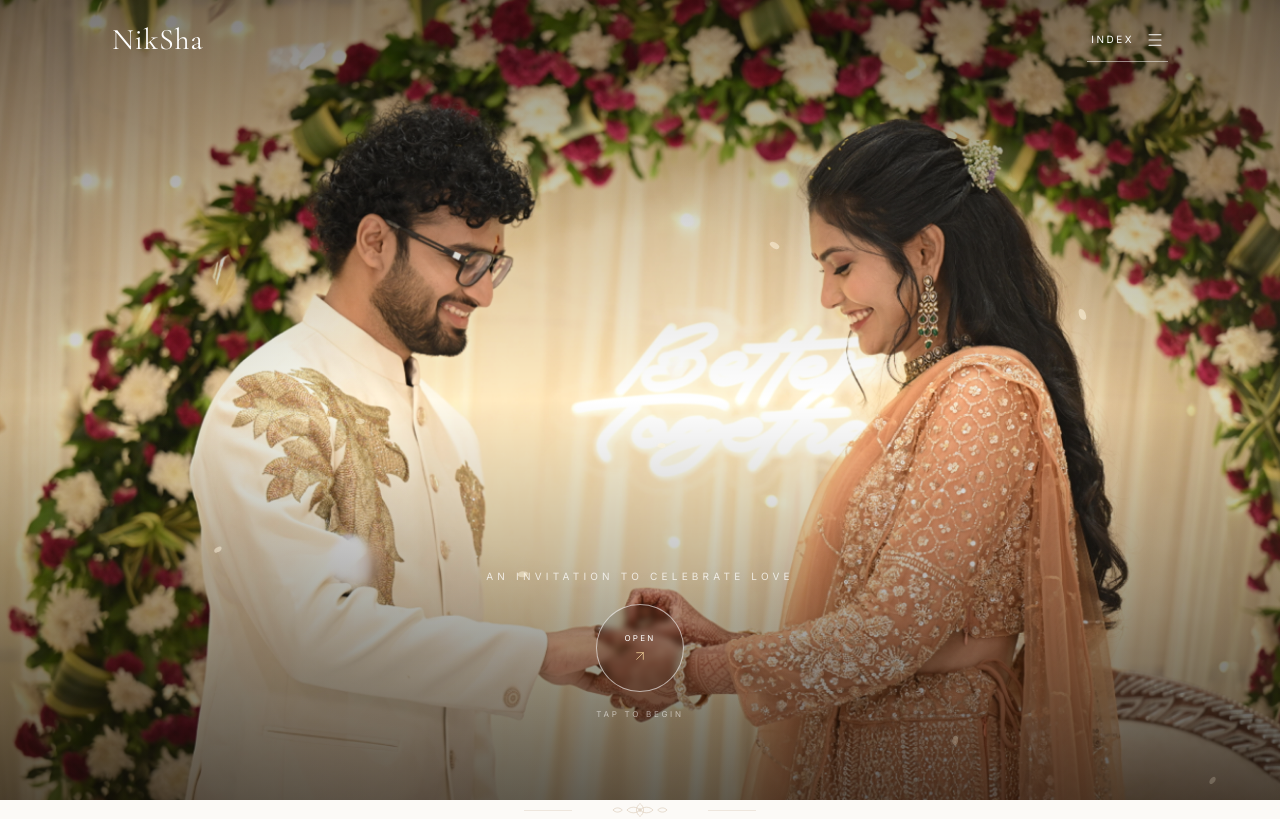
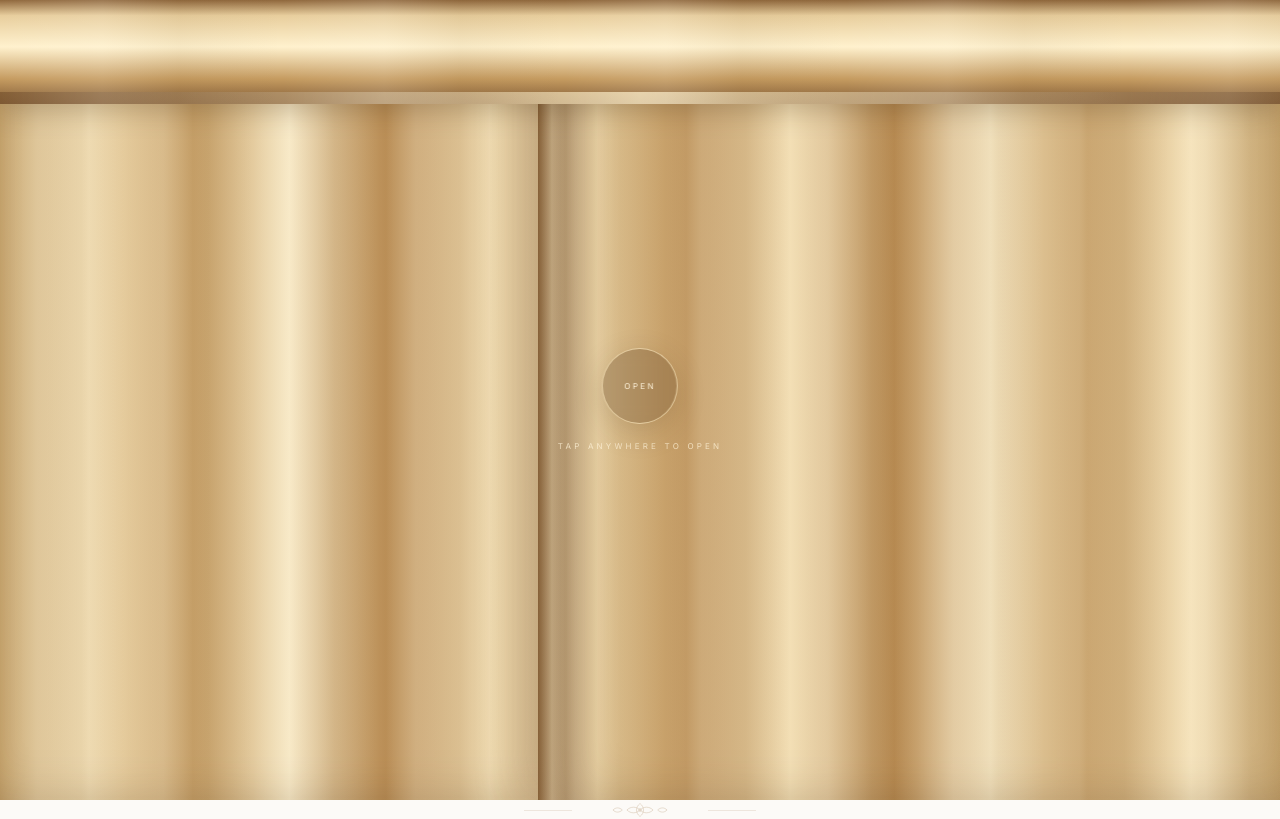
Before and after one commit to NikethVelala/NikSha, a Next.js app: page / in a window 1280 px wide. Shown: the top 819 px of the page. Built offline with nearby package versions, Linux system fonts and the light colour scheme.

Commit message:
Fix cinematic opening curtain reveal

```diff
--- a/components/Hero/Hero.tsx
+++ b/components/Hero/Hero.tsx
@@ -2,24 +2,25 @@
 
 import Image from "next/image";
 import { motion } from "framer-motion";
-import { ArrowUpRight } from "lucide-react";
+import { ArrowDown } from "lucide-react";
 import { useEffect, useState } from "react";
 import { wedding } from "@/data/wedding";
 
 const petals = [
-  { left: "6%", delay: 0, duration: 6.8, drift: 42, rotate: 22, size: 11 },
-  { left: "16%", delay: 1.7, duration: 8.2, drift: -28, rotate: -35, size: 8 },
-  { left: "27%", delay: 3.2, duration: 7.4, drift: 36, rotate: 48, size: 9 },
-  { left: "39%", delay: 0.9, duration: 9.1, drift: -44, rotate: -20, size: 10 },
-  { left: "51%", delay: 2.8, duration: 7.8, drift: 30, rotate: 35, size: 8 },
-  { left: "63%", delay: 4.1, duration: 8.8, drift: -38, rotate: -42, size: 10 },
-  { left: "74%", delay: 1.1, duration: 7.1, drift: 46, rotate: 30, size: 9 },
-  { left: "86%", delay: 3.6, duration: 8.5, drift: -32, rotate: -28, size: 11 },
-  { left: "94%", delay: 0.4, duration: 7.6, drift: 26, rotate: 44, size: 8 },
+  { left: "5%", delay: 0, duration: 6.8, drift: 36, rotate: 22, size: 10 },
+  { left: "14%", delay: 1.6, duration: 8.1, drift: -24, rotate: -30, size: 8 },
+  { left: "25%", delay: 3.1, duration: 7.2, drift: 30, rotate: 42, size: 9 },
+  { left: "38%", delay: 0.8, duration: 8.7, drift: -34, rotate: -18, size: 10 },
+  { left: "51%", delay: 2.6, duration: 7.7, drift: 26, rotate: 34, size: 8 },
+  { left: "63%", delay: 4, duration: 8.5, drift: -30, rotate: -40, size: 10 },
+  { left: "75%", delay: 1, duration: 7, drift: 38, rotate: 28, size: 9 },
+  { left: "87%", delay: 3.5, duration: 8.2, drift: -26, rotate: -26, size: 10 },
+  { left: "95%", delay: 0.3, duration: 7.5, drift: 22, rotate: 40, size: 8 },
 ];
 
 export default function Hero() {
   const [isOpening, setIsOpening] = useState(false);
+  const [isCurtainVisible, setIsCurtainVisible] = useState(true);
   const groom = wedding.couple.groom;
   const bride = wedding.couple.bride;
 
@@ -27,8 +28,11 @@ export default function Hero() {
     if (!isOpening) return;
 
     const timer = window.setTimeout(() => {
-      document.getElementById("welcome")?.scrollIntoView({ behavior: "smooth", block: "start" });
-    }, 2350);
+      setIsCurtainVisible(false);
+      window.requestAnimationFrame(() => {
+        document.getElementById("welcome")?.scrollIntoView({ behavior: "smooth", block: "start" });
+      });
+    }, 2050);
 
     return () => window.clearTimeout(timer);
   }, [isOpening]);
@@ -39,7 +43,7 @@ export default function Hero() {
 
   return (
     <section
-      className="relative min-h-[100svh] w-full overflow-hidden bg-[#211b16] text-white"
+      className="relative min-h-[100svh] w-full overflow-hidden bg-[#201b16] text-white"
       onClick={openInvitation}
       role="button"
       tabIndex={0}
@@ -60,81 +64,105 @@ export default function Hero() {
         className="object-cover object-[center_35%] sm:object-center"
       />
 
-      <div className="absolute inset-0 bg-gradient-to-b from-black/35 via-transparent to-black/55" />
-      <div className="absolute inset-0 bg-[radial-gradient(ellipse_at_center,transparent_30%,rgba(20,12,7,0.34)_100%)]" />
+      <div className="absolute inset-0 bg-gradient-to-b from-black/30 via-transparent to-black/45" />
 
-      {!isOpening && (
-        <motion.div
-          initial={{ opacity: 0, y: 18 }}
-          animate={{ opacity: 1, y: 0 }}
-          transition={{ duration: 1, delay: 0.5, ease: [0.22, 1, 0.36, 1] }}
-          className="absolute inset-x-0 bottom-[10%] z-20 flex flex-col items-center text-center"
-        >
-          <p className="mb-5 text-[9px] uppercase tracking-[0.42em] text-white/75 sm:text-[10px]">
-            An invitation to celebrate love
-          </p>
-          <div className="group flex h-[78px] w-[78px] items-center justify-center rounded-full border border-white/60 bg-black/10 backdrop-blur-[3px] transition-transform duration-700 hover:scale-105 sm:h-[88px] sm:w-[88px]">
-            <span className="flex flex-col items-center gap-1 text-[8px] uppercase tracking-[0.28em]">
-              <span>Open</span>
-              <ArrowUpRight className="h-4 w-4 text-[#f1d19a] transition-transform duration-500 group-hover:translate-x-0.5 group-hover:-translate-y-0.5" strokeWidth={1.15} />
-            </span>
-          </div>
-          <p className="mt-4 text-[8px] uppercase tracking-[0.34em] text-white/55">Tap to begin</p>
-        </motion.div>
-      )}
-
-      {/* Soft foreground petals are present before the transition begins, so the opening feels alive rather than staged. */}
-      <div className="pointer-events-none absolute inset-0 z-30 overflow-hidden">
+      <div className="pointer-events-none absolute inset-0 z-40 overflow-hidden">
         {petals.map((petal, index) => (
           <motion.span
             key={index}
             initial={{ x: 0, y: "-12vh", opacity: 0, rotate: petal.rotate }}
             animate={{
               x: [0, petal.drift, petal.drift * -0.45, petal.drift * 0.7],
-              y: ["-12vh", "32vh", "72vh", "116vh"],
-              opacity: [0, 0.75, 0.65, 0],
+              y: ["-12vh", "30vh", "72vh", "116vh"],
+              opacity: [0, 0.7, 0.62, 0],
               rotate: [petal.rotate, petal.rotate + 90, petal.rotate + 210, petal.rotate + 330],
             }}
             transition={{ duration: petal.duration, delay: petal.delay, repeat: Infinity, ease: "linear" }}
-            className="absolute top-0 rounded-[70%_30%_65%_35%] bg-[#fff5df]/75 shadow-[0_1px_8px_rgba(255,239,200,0.18)]"
+            className="absolute top-0 rounded-[70%_30%_65%_35%] bg-[#fff4dd]/80 shadow-[0_1px_8px_rgba(255,239,200,0.2)]"
             style={{ left: petal.left, width: petal.size, height: petal.size * 0.62 }}
           />
         ))}
       </div>
 
-      {/* A short, layered veil reveal replaces the previous artificial curtain stage. */}
-      {isOpening && (
-        <div className="pointer-events-none fixed inset-0 z-[70] overflow-hidden bg-[#f4e8d2]">
+      {!isOpening && (
+        <motion.div
+          initial={{ opacity: 0, y: 14 }}
+          animate={{ opacity: 1, y: 0 }}
+          transition={{ duration: 0.9, delay: 0.45, ease: [0.22, 1, 0.36, 1] }}
+          className="absolute inset-x-0 bottom-[9%] z-50 flex flex-col items-center text-center"
+        >
+          <p className="mb-4 text-[9px] uppercase tracking-[0.42em] text-white/80 sm:text-[10px]">
+            An invitation to celebrate love
+          </p>
+          <div className="group flex h-[78px] w-[78px] items-center justify-center rounded-full border border-white/65 bg-black/10 backdrop-blur-sm transition-transform duration-500 hover:scale-105 sm:h-[88px] sm:w-[88px]">
+            <span className="flex flex-col items-center gap-1 text-[8px] uppercase tracking-[0.28em]">
+              <span>Open</span>
+              <ArrowDown className="h-4 w-4 text-[#f1d19a] transition-transform duration-500 group-hover:translate-y-0.5" strokeWidth={1.1} />
+            </span>
+          </div>
+          <p className="mt-4 text-[8px] uppercase tracking-[0.34em] text-white/60">Tap to begin</p>
+        </motion.div>
+      )}
+
+      {isCurtainVisible && (
+        <div className="pointer-events-none fixed inset-0 z-[70] overflow-hidden" aria-hidden="true">
+          {/* Deep outer drapes stay at the edges while the center opening reveals the photograph. */}
           <motion.div
-            initial={{ y: "108%", rotate: 1.5 }}
-            animate={{ y: "-108%", rotate: -1.5 }}
-            transition={{ duration: 1.55, ease: [0.76, 0, 0.24, 1] }}
-            className="absolute inset-x-[-8%] top-[-8%] h-[120%]"
+            initial={{ x: 0, scaleX: 1 }}
+            animate={isOpening ? { x: "-72%", scaleX: 0.94 } : { x: 0, scaleX: 1 }}
+            transition={{ duration: 1.85, ease: [0.76, 0, 0.24, 1] }}
+            className="absolute inset-y-0 left-0 w-[58%] origin-left"
             style={{
-              background: "linear-gradient(105deg, rgba(232,215,181,0.98) 0%, rgba(255,248,232,0.98) 24%, rgba(213,189,148,0.95) 47%, rgba(255,247,225,0.98) 70%, rgba(225,204,166,0.98) 100%)",
-              boxShadow: "0 -30px 90px rgba(117,77,28,0.18), inset 0 0 90px rgba(255,255,255,0.24)",
+              background: "linear-gradient(90deg,#c6a46d 0%,#f5e2b9 12%,#c59d63 26%,#f7e7c2 39%,#b88b52 52%,#f3dfb5 66%,#bd9259 80%,#e8cf9f 92%,#8f683d 100%)",
+              boxShadow: "inset -28px 0 48px rgba(72,45,19,0.25), 18px 0 45px rgba(73,48,24,0.2)",
             }}
           >
-            <div className="absolute inset-0 opacity-55 [background:repeating-linear-gradient(90deg,transparent_0%,rgba(255,255,255,0.38)_7%,rgba(144,106,57,0.12)_13%,rgba(255,255,255,0.3)_20%,transparent_28%)]" />
+            <div className="absolute inset-y-0 right-0 w-7 bg-gradient-to-l from-[#8b653b]/55 via-[#f5e3bb]/40 to-transparent" />
+            <div className="absolute inset-0 opacity-40 [background:repeating-linear-gradient(90deg,transparent_0%,rgba(255,250,235,.34)_5%,rgba(117,81,38,.16)_11%,transparent_17%)]" />
           </motion.div>
 
           <motion.div
-            initial={{ opacity: 0, scale: 0.96 }}
-            animate={{ opacity: [0, 1, 1, 0], scale: [0.96, 1, 1.02, 1.04] }}
-            transition={{ duration: 2.05, times: [0, 0.25, 0.7, 1], ease: "easeInOut" }}
-            className="absolute inset-0 flex items-center justify-center text-center"
+            initial={{ x: 0, scaleX: 1 }}
+            animate={isOpening ? { x: "72%", scaleX: 0.94 } : { x: 0, scaleX: 1 }}
+            transition={{ duration: 1.85, ease: [0.76, 0, 0.24, 1] }}
+            className="absolute inset-y-0 right-0 w-[58%] origin-right"
+            style={{
+              background: "linear-gradient(90deg,#8f683d 0%,#e8cf9f 8%,#bd9259 20%,#f3dfb5 34%,#b88b52 48%,#f7e7c2 61%,#c59d63 74%,#f5e2b9 88%,#c6a46d 100%)",
+              boxShadow: "inset 28px 0 48px rgba(72,45,19,0.25), -18px 0 45px rgba(73,48,24,0.2)",
+            }}
           >
-            <div className="px-8">
-              <p className="text-[9px] uppercase tracking-[0.5em] text-[#7a5b35]/75">The celebration begins</p>
-              <h2 className="mt-5 font-heading text-[3.7rem] leading-[0.86] tracking-[-0.035em] text-[#4d3824] sm:text-7xl">
-                {groom}
-                <span className="my-2 block text-xl italic text-[#aa8250] sm:text-3xl">&amp;</span>
-                {bride}
-              </h2>
-              <div className="mx-auto mt-6 h-px w-14 bg-[#b28a55]/60" />
-              <p className="mt-5 text-[9px] uppercase tracking-[0.34em] text-[#7a5b35]/75">18 November 2026 · Visakhapatnam</p>
-            </div>
+            <div className="absolute inset-y-0 left-0 w-7 bg-gradient-to-r from-[#8b653b]/55 via-[#f5e3bb]/40 to-transparent" />
+            <div className="absolute inset-0 opacity-40 [background:repeating-linear-gradient(90deg,transparent_0%,rgba(255,250,235,.34)_5%,rgba(117,81,38,.16)_11%,transparent_17%)]" />
           </motion.div>
+
+          {/* A slim top valance gives the opening a finished theatrical frame without blocking the photograph. */}
+          <motion.div
+            initial={{ y: 0, opacity: 1 }}
+            animate={isOpening ? { y: "-115%", opacity: 0 } : { y: 0, opacity: 1 }}
+            transition={{ duration: 1.7, delay: 0.08, ease: [0.76, 0, 0.24, 1] }}
+            className="absolute inset-x-0 top-0 h-[13vh] min-h-[74px]"
+            style={{
+              background: "linear-gradient(180deg,#8f673c 0%,#e8ce9d 15%,#fff1cd 45%,#c59b60 76%,#805b35 100%)",
+              boxShadow: "0 8px 24px rgba(69,44,19,0.25)",
+            }}
+          >
+            <div className="absolute inset-x-0 bottom-0 h-3 bg-gradient-to-r from-[#7d5832] via-[#f6e5bd] to-[#7d5832] opacity-80" />
+            <div className="absolute inset-0 opacity-30 [background:repeating-linear-gradient(90deg,transparent_0%,rgba(255,255,255,.35)_8%,rgba(100,69,31,.16)_14%,transparent_22%)]" />
+          </motion.div>
+
+          {!isOpening && (
+            <motion.div
+              initial={{ opacity: 0, scale: 0.92 }}
+              animate={{ opacity: 1, scale: 1 }}
+              transition={{ duration: 0.7, delay: 0.55, ease: [0.22, 1, 0.36, 1] }}
+              className="absolute left-1/2 top-1/2 flex -translate-x-1/2 -translate-y-1/2 flex-col items-center text-center"
+            >
+              <div className="flex h-16 w-16 items-center justify-center rounded-full border border-[#f3dfb5]/80 bg-[#6e4d2c]/35 text-[8px] uppercase tracking-[0.3em] text-[#fff4dd] shadow-[0_8px_30px_rgba(70,42,18,0.18)] backdrop-blur-sm sm:h-[76px] sm:w-[76px]">
+                <span>Open</span>
+              </div>
+              <p className="mt-4 text-[8px] uppercase tracking-[0.4em] text-[#fff3d8]/75">Tap anywhere to open</p>
+            </motion.div>
+          )}
         </div>
       )}
     </section>
```
